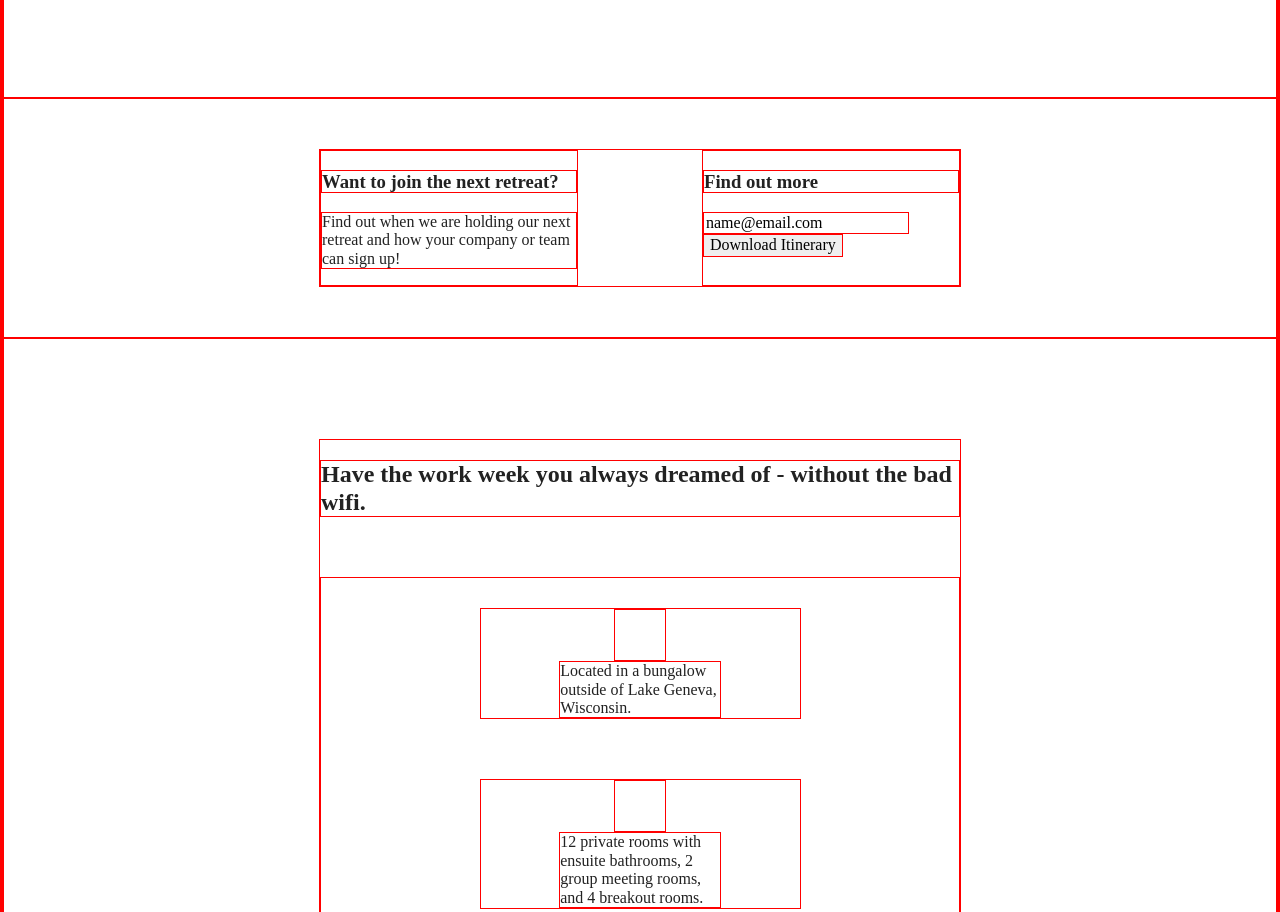
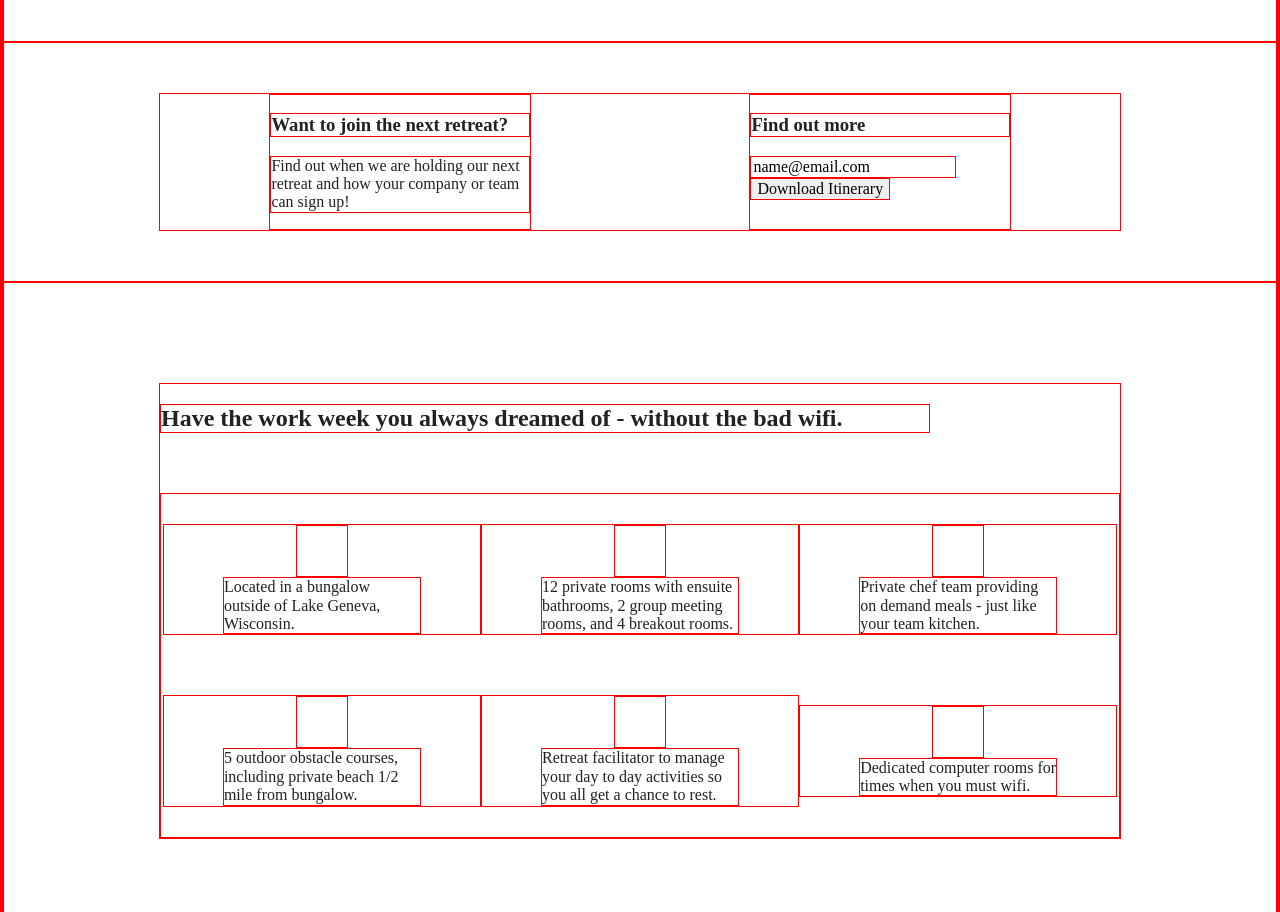
Before and after one commit to Reka-W/umplugged-retreat, a website built with Parcel: page html5-boilerplate_v8.0.0/index.html in a window 1280 px wide. Shown: the part 427-1339 px from the top of the page. Built offline with nearby package versions, Linux system fonts and the light colour scheme.

Commit message:
Added Desktop layout

```diff
--- a/html5-boilerplate_v8.0.0/css/main.css
+++ b/html5-boilerplate_v8.0.0/css/main.css
@@ -418,6 +418,7 @@ aside .content-wrapper {
   display: flex;
   justify-content: space-between;
   margin: 50px 0;
+  flex-flow: row wrap;
 }
 
 aside .content-wrapper .form-description,
@@ -441,7 +442,7 @@ aside .content-wrapper .form {
 }
 
 .features .features-item-description {
-  width: 50%;
+  width: 62%;
 }
 
 /* Reviews */
@@ -515,13 +516,70 @@ footer .copyright {
     flex-basis: 45%;
 }
 }
+
 /*=============================================================================
 Desktop styles
 ============================================================================= */
 @media only screen and (min-width: 1200px) {
-/*Desktop styles here*/
+
+* {
+  border: 1px solid red;
 }
 
+.content-wrapper {
+     max-width: 960px;
+}
+
+/* ==========================================================================
+ Home Page
+ ========================================================================== */
+
+ /* Hero */
+.hero-area h1 {
+    width: 60%;
+}
+
+/* Aside */
+aside .content-wrapper {
+    justify-content: space-around;
+}
+
+aside .content-wrapper .form-description,
+aside .content-wrapper .form {
+    width: 27%;
+}
+
+/* Features */
+.features h2 {
+    width: 80%;
+}
+
+.features article {
+    flex-basis:33%;
+}
+
+/* Reviews */
+.reviews article div {
+    width:45%;
+}
+
+/* ==========================================================================
+About Page
+========================================================================== */
+
+.mission h2,
+.contact-section .content-wrapper h2 {
+    width:100%;
+}
+
+/* ==========================================================================
+ FAQ Page
+========================================================================== */
+
+.faq h2 {
+    width: 100%;
+}
+}
 
 @media print,
   (-webkit-min-device-pixel-ratio: 1.25),
```
Also changed, not shown: html5-boilerplate_v8.0.0/about/index.html (+1 -1 lines).
